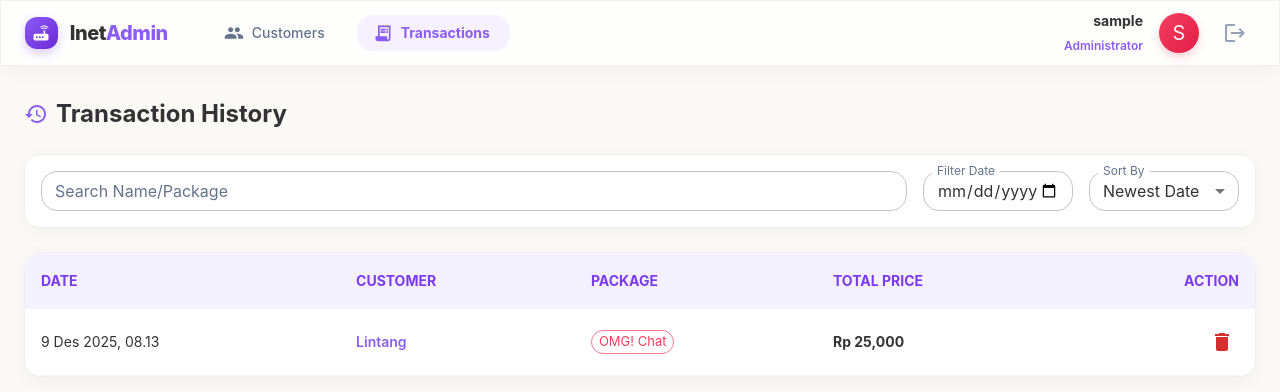
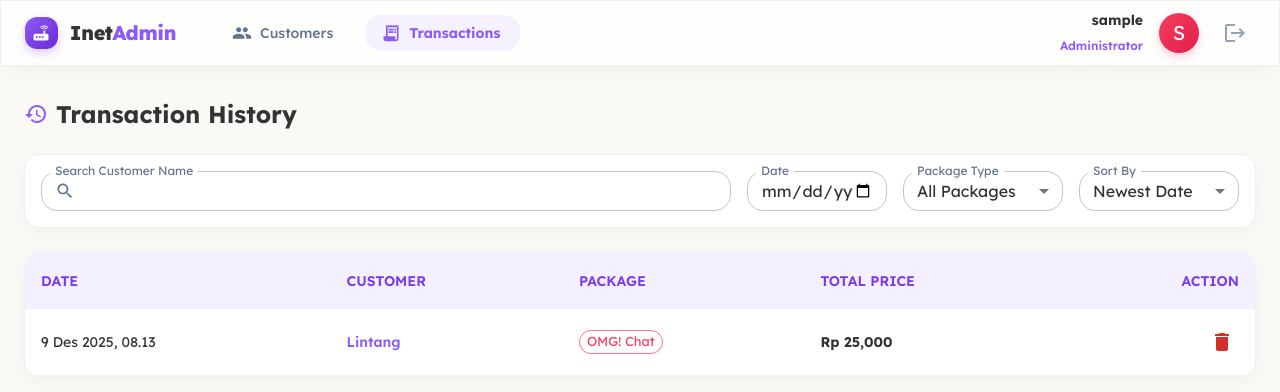
Before and after one commit to kein20/inet-admin-dashboard, a React (Vite) app: page /transaction in a window 1280 px wide. Shown: the top 392 px of the page. Built offline with nearby package versions, Linux system fonts and the light colour scheme; data requests are answered from the project's data file; sample sign-in values are in the browser's storage.

Commit message:
update login n transaction pages

```diff
--- a/index.html
+++ b/index.html
@@ -5,6 +5,10 @@
   <meta charset="UTF-8" />
   <link rel="icon" type="image/svg+xml" href="/vite.svg" />
   <meta name="viewport" content="width=device-width, initial-scale=1.0" />
+
+  <link rel="preconnect" href="https://fonts.googleapis.com">
+  <link rel="preconnect" href="https://fonts.gstatic.com" crossorigin>
+  <link href="https://fonts.googleapis.com/css2?family=Lexend:wght@100..900&display=swap" rel="stylesheet">
   <title>inet-app</title>
 </head>
 
--- a/src/pages/Login.jsx
+++ b/src/pages/Login.jsx
@@ -1,5 +1,5 @@
 import React, { useState } from 'react';
-import { Box, Typography, TextField, Button, Paper, Alert, InputAdornment } from '@mui/material';
+import { Box, Typography, TextField, Button, Paper, Alert, InputAdornment, Tooltip } from '@mui/material';
 import { Login as LoginIcon, Person, Lock } from '@mui/icons-material';
 import { useNavigate } from 'react-router-dom';
 import api from '../api/Instance';
@@ -16,7 +16,7 @@ const LoginPage = () => {
         e.preventDefault();
 
         if (!username || !password) {
-            setError('Mohon isi username dan password terlebih dahulu.');
+            setError('Please fill the username and password.');
             return;
         }
 
@@ -26,10 +26,10 @@ const LoginPage = () => {
                 login(res.data[0]);
                 navigate('/');
             } else {
-                setError('Username atau password salah.');
+                setError('Username or password invalid.');
             }
         } catch (err) {
-            setError('Gagal terhubung ke server. Pastikan JSON Server berjalan.');
+            setError('Cannot connect to the server. Make sure JSON server is running.');
         }
     };
 
@@ -77,7 +77,7 @@ const LoginPage = () => {
                     Hello!
                 </Typography>
                 <Typography variant="body1" color="text.secondary" sx={{ mb: 4 }}>
-                    Selamat datang kembali, Admin.
+                    Welcome Back, Admin.
                 </Typography>
 
                 {error && <Alert severity="error" sx={{ mb: 3, borderRadius: 2 }}>{error}</Alert>}
@@ -122,6 +122,13 @@ const LoginPage = () => {
                             )
                         }}
                     />
+
+                    <Tooltip
+                        title={isButtonDisabled ? "Please fill the username and password" : ""}
+                        arrow
+                        placement="top"
+                    >
+                        <Box sx={{ width: '100%' }}>
                             <Button
                                 type="submit"
                                 fullWidth
@@ -134,12 +141,16 @@ const LoginPage = () => {
                                     borderRadius: 3,
                                     '&.Mui-disabled': {
                                         bgcolor: '#e2e8f0',
-                                color: '#94a3b8'
+                                        color: '#94a3b8',
+                                        pointerEvents: 'none'
                                     }
                                 }}
                             >
                                 Sign In
                             </Button>
+                        </Box>
+                    </Tooltip>
+
                 </form>
             </Paper>
         </Box>
--- a/src/pages/Transaction.jsx
+++ b/src/pages/Transaction.jsx
@@ -2,19 +2,19 @@ import React, { useEffect, useState } from 'react';
 import {
     Box, Typography, Table, TableBody, TableCell, TableContainer,
     TableHead, TableRow, Paper, Chip, IconButton, Snackbar, Alert, Tooltip,
-    TextField, MenuItem, Select, FormControl, InputLabel, Button
+    TextField, MenuItem, Select, FormControl, InputLabel, Button, InputAdornment
 } from '@mui/material';
-import { History, Delete, FilterList } from '@mui/icons-material';
+import { History, Delete, Search } from '@mui/icons-material';
 import api from '../api/Instance';
 import ConfirmDialog from '../components/Confirm';
 
 const TransactionPage = () => {
     const [trxs, setTrxs] = useState([]);
+    const [allPackages, setAllPackages] = useState([]);
     const [search, setSearch] = useState('');
-
     const [filterDate, setFilterDate] = useState('');
+    const [filterPackage, setFilterPackage] = useState('all');
     const [sortOrder, setSortOrder] = useState('newest');
-
     const [deleteOpen, setDeleteOpen] = useState(false);
     const [deleteId, setDeleteId] = useState(null);
     const [snackbar, setSnackbar] = useState({ open: false, message: '', severity: 'success' });
@@ -34,6 +34,8 @@ const TransactionPage = () => {
             const transactions = trxRes.data;
             const customers = custRes.data;
             const packages = pkgRes.data;
+
+            setAllPackages(packages);
 
             const mergedData = transactions.map(trx => {
                 const customer = customers.find(c => c.id === trx.customerId);
@@ -80,12 +82,11 @@ const TransactionPage = () => {
 
     const processedTrxs = trxs
         .filter((t) => {
-            const matchSearch = t.customerName.toLowerCase().includes(search.toLowerCase()) ||
-                                t.packageName.toLowerCase().includes(search.toLowerCase());
+            const matchSearch = t.customerName.toLowerCase().includes(search.toLowerCase());
+            const matchDate = filterDate ? t.date.startsWith(filterDate) : true;
+            const matchPackage = filterPackage === 'all' ? true : t.packageName === filterPackage;
 
-            const matchDate = filterDate ? t.date.startsWith(filterDate) : true;
-
-            return matchSearch && matchDate;
+            return matchSearch && matchDate && matchPackage;
         })
         .sort((a, b) => {
             const dateA = new Date(a.date);
@@ -94,11 +95,20 @@ const TransactionPage = () => {
             switch (sortOrder) {
                 case 'newest': return dateB - dateA;
                 case 'oldest': return dateA - dateB;
+                case 'nameAsc': return a.customerName.localeCompare(b.customerName);
+                case 'nameDesc': return b.customerName.localeCompare(a.customerName);
                 case 'highPrice': return b.total - a.total;
                 case 'lowPrice': return a.total - b.total;
                 default: return 0;
             }
         });
+
+    const handleReset = () => {
+        setSearch('');
+        setFilterDate('');
+        setFilterPackage('all');
+        setSortOrder('newest');
+    };
 
     return (
         <Box>
@@ -109,25 +119,49 @@ const TransactionPage = () => {
 
             <Paper sx={{ p: 2, mb: 3, display: 'flex', gap: 2, alignItems: 'center', flexWrap: 'wrap' }}>
                 <TextField
-                    label="Search Name/Package"
+                    label="Search Customer Name"
                     variant="outlined"
                     size="small"
                     value={search}
                     onChange={(e) => setSearch(e.target.value)}
-                    sx={{ flexGrow: 1 }}
+                    InputProps={{
+                        startAdornment: (
+                            <InputAdornment position="start">
+                                <Search fontSize="small" sx={{ color: 'text.secondary' }} />
+                            </InputAdornment>
+                        ),
+                    }}
+                    sx={{ flexGrow: 1, minWidth: '200px' }}
                 />
 
                 <TextField
-                    label="Filter Date"
+                    label="Date"
                     type="date"
                     size="small"
                     value={filterDate}
                     onChange={(e) => setFilterDate(e.target.value)}
                     InputLabelProps={{ shrink: true }}
-                    sx={{ width: 150 }}
+                    sx={{ width: 140 }}
                 />
 
-                <FormControl size="small" sx={{ width: 150 }}>
+                {/* DROPDOWN PACKAGE */}
+                <FormControl size="small" sx={{ width: 160 }}>
+                    <InputLabel>Package Type</InputLabel>
+                    <Select
+                        value={filterPackage}
+                        label="Package Type"
+                        onChange={(e) => setFilterPackage(e.target.value)}
+                    >
+                        <MenuItem value="all">All Packages</MenuItem>
+                        {allPackages.map((pkg) => (
+                            <MenuItem key={pkg.id} value={pkg.name}>
+                                {pkg.name}
+                            </MenuItem>
+                        ))}
+                    </Select>
+                </FormControl>
+
+                <FormControl size="small" sx={{ width: 160 }}>
                     <InputLabel>Sort By</InputLabel>
                     <Select
                         value={sortOrder}
@@ -136,17 +170,15 @@ const TransactionPage = () => {
                     >
                         <MenuItem value="newest">Newest Date</MenuItem>
                         <MenuItem value="oldest">Oldest Date</MenuItem>
+                        <MenuItem value="nameAsc">Customer (A-Z)</MenuItem>
+                        <MenuItem value="nameDesc">Customer (Z-A)</MenuItem>
                         <MenuItem value="highPrice">Highest Price</MenuItem>
                         <MenuItem value="lowPrice">Lowest Price</MenuItem>
                     </Select>
                 </FormControl>
 
-                {(search || filterDate) && (
-                    <Button
-                        size="small"
-                        color="error"
-                        onClick={() => { setSearch(''); setFilterDate(''); setSortOrder('newest'); }}
-                    >
+                {(search || filterDate || filterPackage !== 'all' || sortOrder !== 'newest') && (
+                    <Button size="small" color="error" onClick={handleReset}>
                         Reset
                     </Button>
                 )}
--- a/src/theme.js
+++ b/src/theme.js
@@ -22,12 +22,12 @@ const theme = createTheme({
         },
     },
     typography: {
-        fontFamily: '"Plus Jakarta Sans", "Inter", sans-serif',
+        fontFamily: '"Lexend", "Plus Jakarta Sans", "Inter", sans-serif',
         h5: { fontWeight: 700 },
         h6: { fontWeight: 600 },
         button: {
             textTransform: 'none',
-            fontWeight: 600,
+            fontWeight: 500,
             borderRadius: '10px',
         },
     },
@@ -60,7 +60,7 @@ const theme = createTheme({
         MuiTableCell: {
             styleOverrides: {
                 head: {
-                    fontWeight: 700,
+                    fontWeight: 600,
                     backgroundColor: '#f3f0ff',
                     color: '#7c3aed',
                     borderBottom: 'none',
```
Lines whose indentation alone changed are shown as unchanged.
